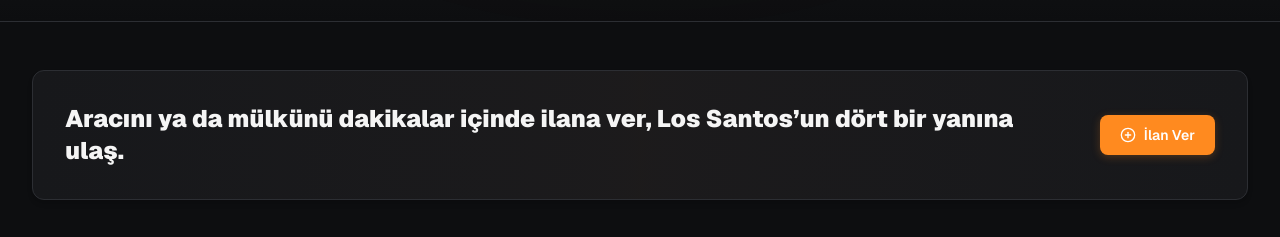
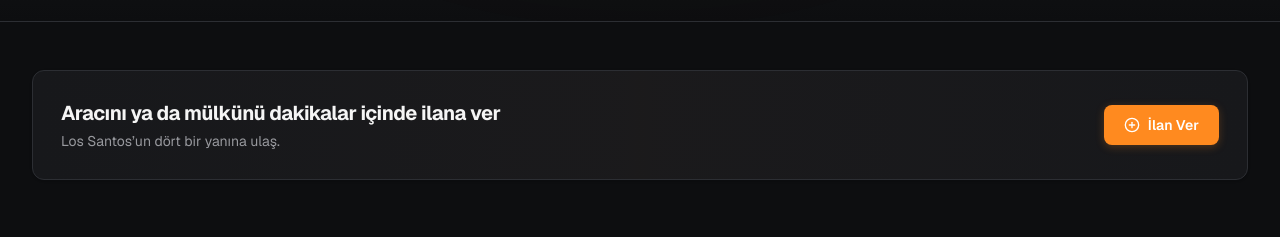
Before and after one commit to palmas13/sanboard, a Next.js app: page / in a window 1280 px wide. Shown: the part 342-579 px from the top of the page. Built offline with nearby package versions, Linux system fonts and the light colour scheme; no server answers.

Commit message:
Anasayfa metninde güncelleme.

```diff
--- a/src/app/page.tsx
+++ b/src/app/page.tsx
@@ -49,15 +49,18 @@
 
       <div className="max-w-7xl mx-auto px-4 sm:px-6 lg:px-8 space-y-14">
         {/* 2. CTA BANNER (IMMEDIATELY AFTER HERO) */}
-        <section className="surface-card p-6 sm:p-8 rounded-2xl border border-[rgba(255,138,31,0.25)] bg-gradient-to-r from-[var(--bg-surface)] via-[var(--brand-orange-subtle)]/20 to-[var(--bg-surface)] flex flex-col md:flex-row items-center justify-between gap-6 shadow-md">
-          <div className="space-y-1.5 text-center md:text-left">
-            <h2 className="text-xl sm:text-2xl font-black text-[var(--text-main)]">
-              Aracını ya da mülkünü dakikalar içinde ilana ver, Los Santos’un dört bir yanına ulaş.
+        <section className="surface-card p-5 sm:p-6 md:p-7 rounded-2xl border border-[rgba(255,138,31,0.25)] bg-gradient-to-r from-[var(--bg-surface)] via-[var(--brand-orange-subtle)]/15 to-[var(--bg-surface)] flex flex-col md:flex-row items-center justify-between gap-5 shadow-sm">
+          <div className="space-y-1 text-center md:text-left">
+            <h2 className="text-lg sm:text-xl font-bold text-[var(--text-main)] tracking-tight">
+              Aracını ya da mülkünü dakikalar içinde ilana ver
             </h2>
+            <p className="text-xs sm:text-sm text-[var(--text-muted)]">
+              Los Santos’un dört bir yanına ulaş.
+            </p>
           </div>
           <Link
             href="/ilan-ver"
-            className="btn-primary text-sm py-3 px-7 shrink-0 shadow-lg flex items-center gap-2"
+            className="btn-primary text-sm py-2.5 px-6 shrink-0 shadow-md flex items-center gap-2 font-medium hover:opacity-95 transition-all w-full md:w-auto justify-center"
           >
             <PlusCircle className="w-4 h-4" />
             <span>İlan Ver</span>
```
